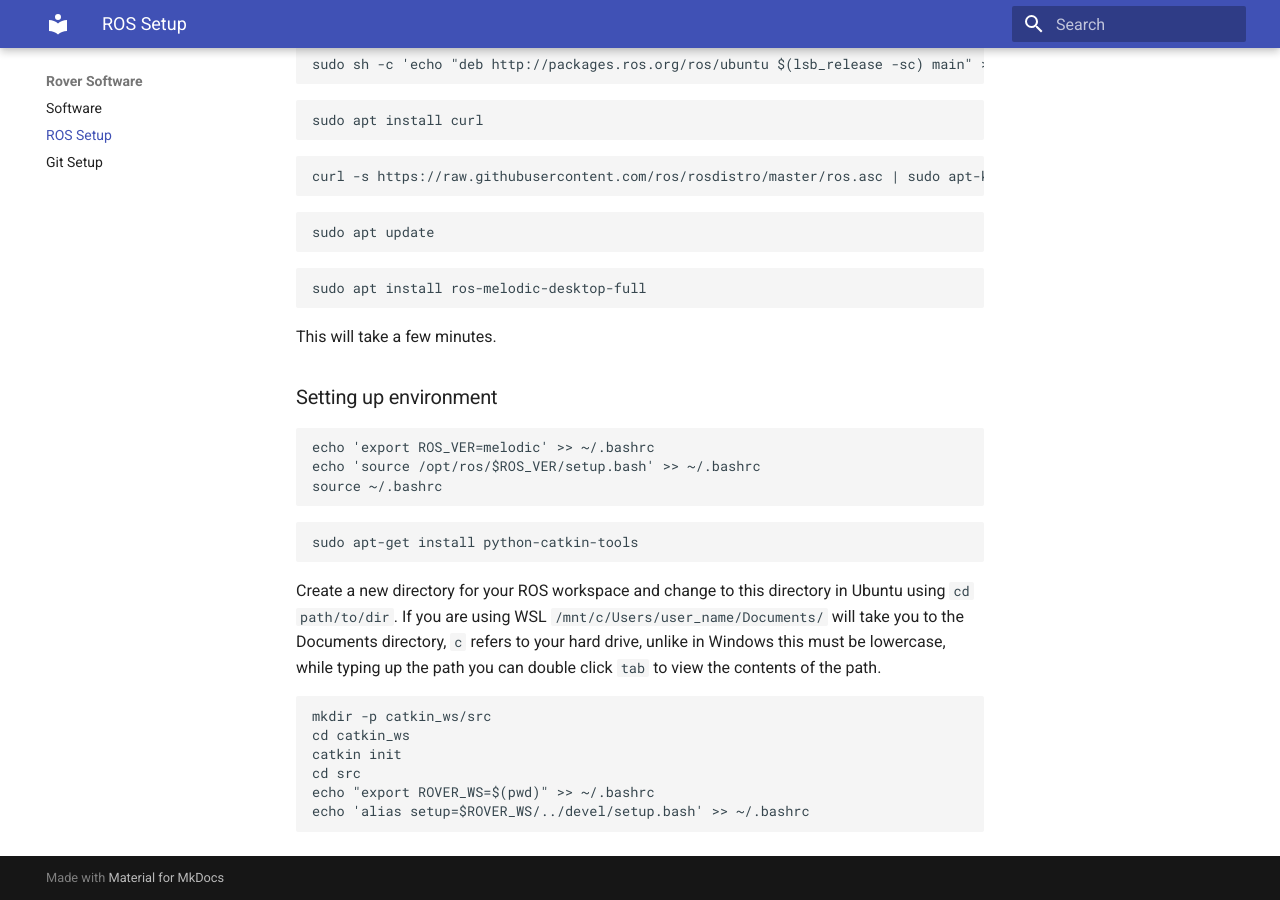
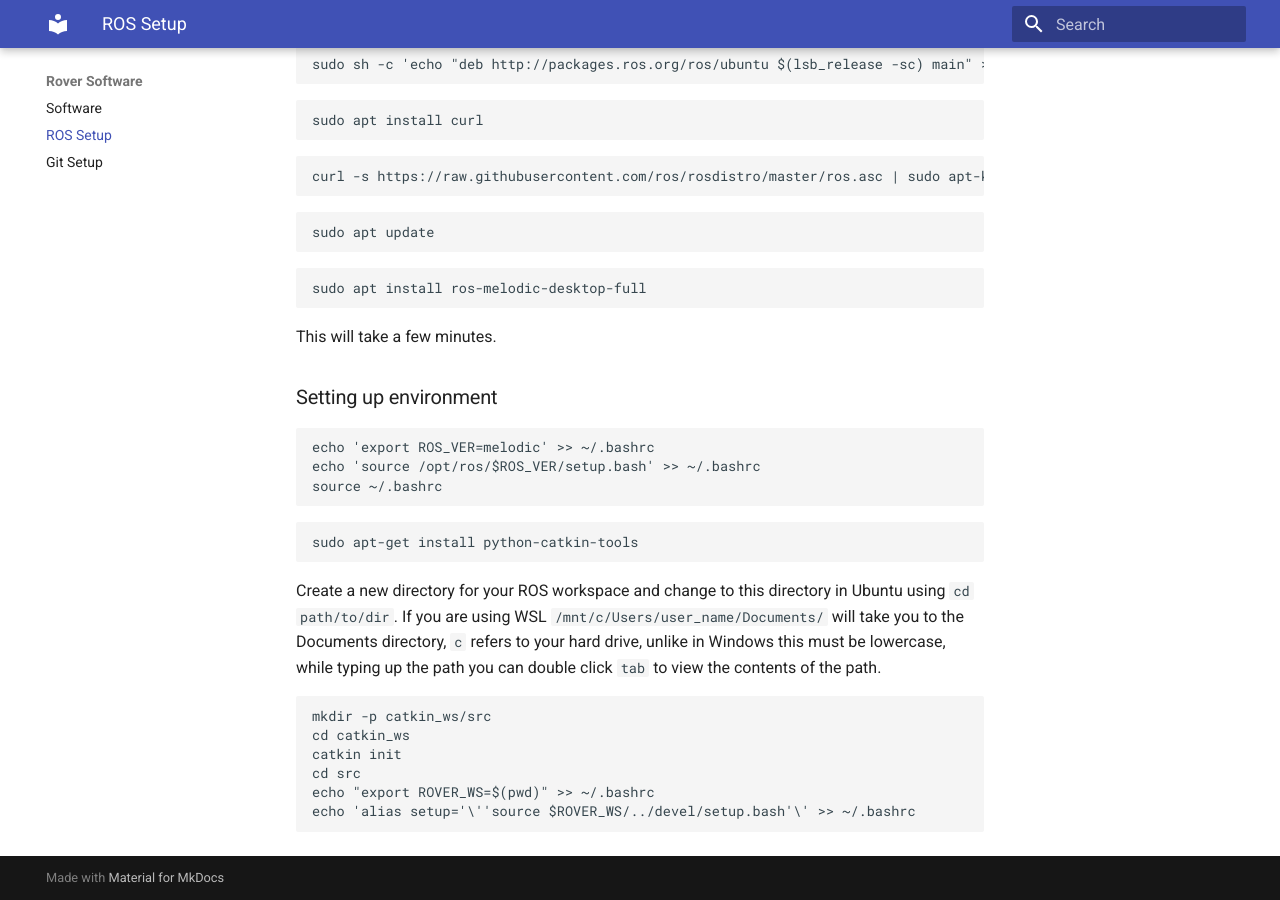
Before and after one commit to RMIT-Rover/SoftwareDocumentation, an MkDocs documentation site: the page built from docs/ROS Setup.md, in a window 1280 px wide and 900 px high, scrolled down 2087 px. Built offline with MkDocs 1.6.1 and Material for MkDocs 9.7.7, drawn with Linux system fonts in a browser that asks for light colours.

Commit message:
new docs set up

````diff
--- a/docs/ROS Setup.md
+++ b/docs/ROS Setup.md
@@ -108,5 +108,5 @@ cd catkin_ws
 catkin init
 cd src
 echo "export ROVER_WS=$(pwd)" >> ~/.bashrc
-echo 'alias setup=$ROVER_WS/../devel/setup.bash' >> ~/.bashrc
+echo 'alias setup='\''source $ROVER_WS/../devel/setup.bash'\' >> ~/.bashrc
 ```
--- a/requirements.txt
+++ b/requirements.txt
@@ -1,5 +1,6 @@
 click==7.1.2
 future==0.18.2
+ghp-import==2.0.1
 Jinja2==2.11.3
 joblib==1.0.1
 livereload==2.6.3
@@ -12,6 +13,7 @@ mkdocs-material-extensions==1.0.1
 nltk==3.5
 Pygments==2.8.1
 pymdown-extensions==8.1.1
+python-dateutil==2.8.2
 PyYAML==5.4.1
 regex==2021.3.17
 six==1.15.0
````
Also changed, not shown: README.md (added, +21 -0 lines).
